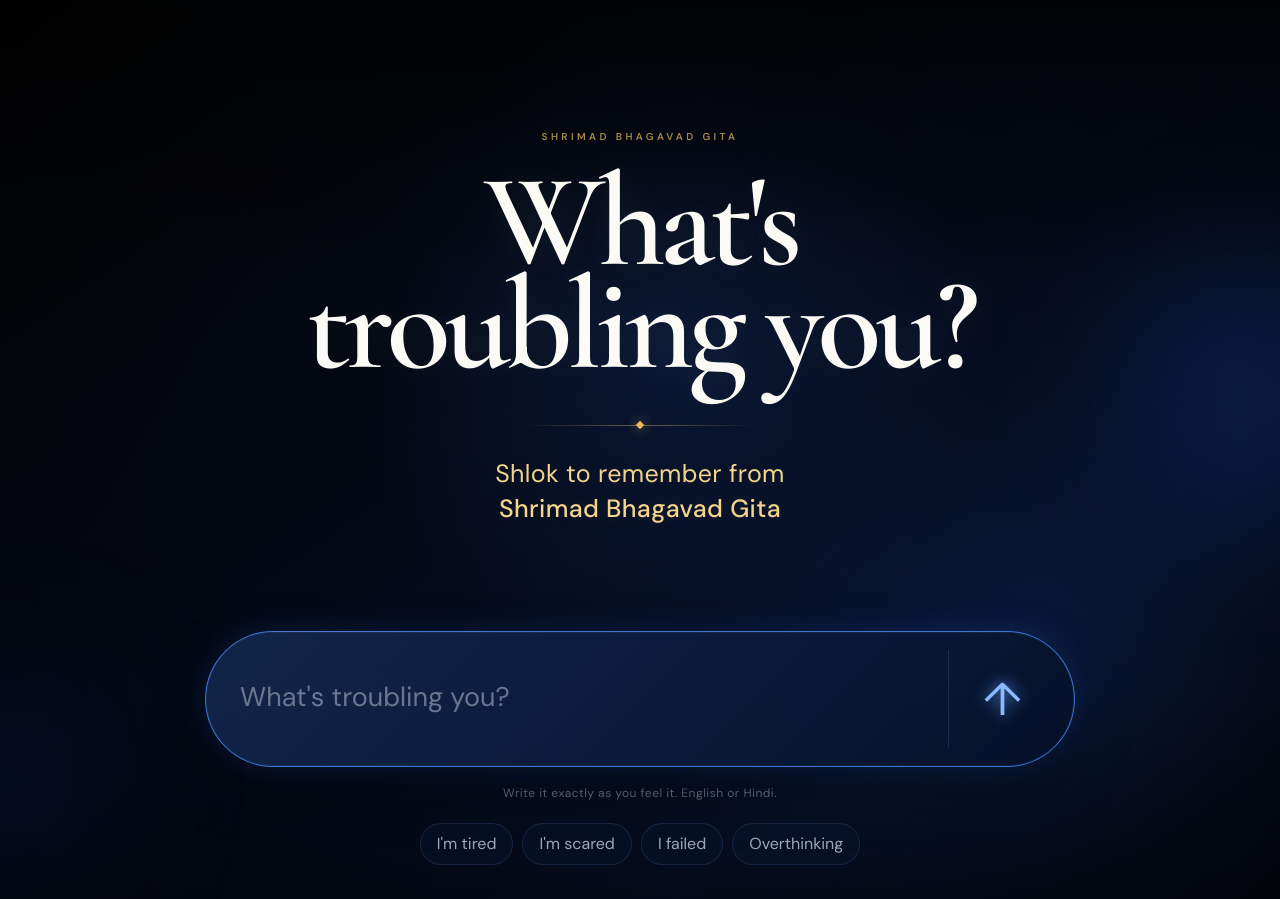
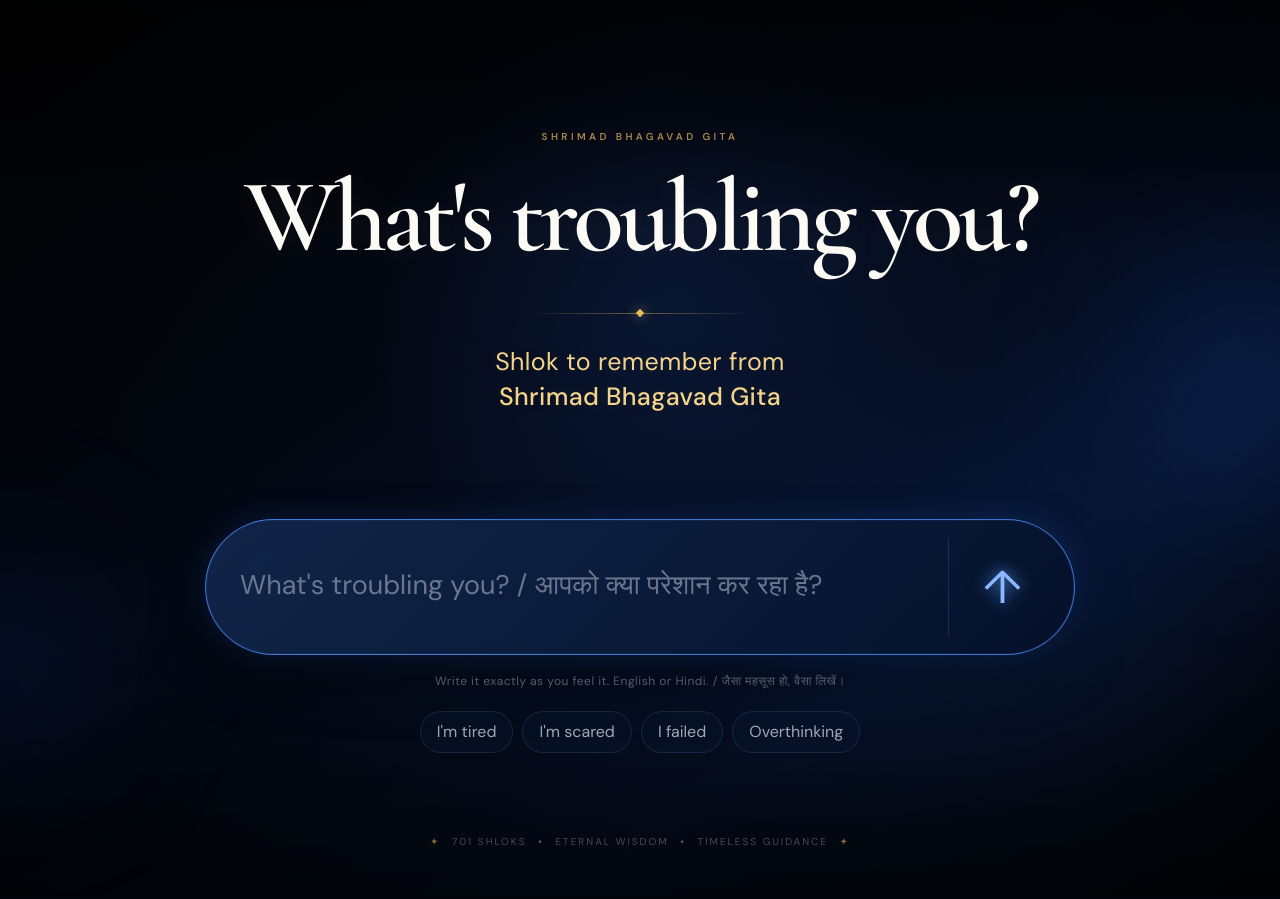
Before and after one commit to iritikarani/gita-reflection, a website: page index.html in a window 1280 px wide. Shown: the top 899 px of the page. Drawn offline with nearby package versions, Linux system fonts and the light colour scheme.

Commit message:
Add files via upload

```diff
--- a/app.js
+++ b/app.js
@@ -64,47 +64,47 @@
   effort: {
     hindi: "अपने कर्म पर ध्यान देना और उसके परिणाम की चिंता में स्वयं को खो न देना इस शिक्षा का एक मुख्य संदेश है।",
     english: "The teaching emphasizes sincere action without allowing attachment to the result to disturb your inner balance.",
-    why: "If you feel tired, this can be a gentle reminder to focus on the step that is in front of you rather than carrying the weight of every future result at once."
+    whyEn: "If you feel tired, this can be a gentle reminder to focus on the step that is in front of you rather than carrying the weight of every future result at once.", whyHi: "अगर आप थका हुआ महसूस कर रहे हैं, तो यह याद दिला सकता है कि अभी आपके सामने जो कदम है, उसी पर ध्यान दें—हर आने वाले परिणाम का बोझ एक साथ उठाने की ज़रूरत नहीं है।"
   },
   mind: {
     hindi: "मन को अभ्यास और संयम के द्वारा धीरे-धीरे स्थिर किया जा सकता है।",
     english: "The teaching points toward steadiness of the mind through practice, discipline and self-awareness.",
-    why: "If your thoughts feel overwhelming, this teaching can remind you that you do not have to solve every thought immediately. Steadiness can be developed one moment at a time."
+    whyEn: "If your thoughts feel overwhelming, this teaching can remind you that you do not have to solve every thought immediately. Steadiness can be developed one moment at a time.", whyHi: "अगर विचार बहुत भारी लग रहे हैं, तो यह याद दिला सकता है कि हर विचार को तुरंत हल करना ज़रूरी नहीं है। मन की स्थिरता धीरे-धीरे, एक-एक पल में विकसित की जा सकती है।"
   },
   fear: {
     hindi: "ज्ञान, आत्मबोध और अपने कर्तव्य पर टिके रहना भय के बीच भी भीतर स्थिरता ला सकता है।",
     english: "The teaching encourages clarity, self-knowledge and steadiness in the face of fear and uncertainty.",
-    why: "When fear is making the future feel larger than the present, this can be a reminder to return to what you can understand and do right now."
+    whyEn: "When fear is making the future feel larger than the present, this can be a reminder to return to what you can understand and do right now.", whyHi: "जब डर भविष्य को वर्तमान से बहुत बड़ा बना देता है, तब यह आपको याद दिला सकता है कि अभी आप जो समझ और कर सकते हैं, उसी पर वापस आएँ।"
   },
   peace: {
     hindi: "शांति बाहरी परिस्थितियों को पूरी तरह नियंत्रित करने से नहीं, बल्कि भीतर की आसक्ति और अस्थिरता को समझने से भी जुड़ी है।",
     english: "The teaching connects peace with understanding desire, attachment and the movements of the mind.",
-    why: "If you are searching for peace, this teaching can invite you to notice what is pulling your mind in different directions and gently return to balance."
+    whyEn: "If you are searching for peace, this teaching can invite you to notice what is pulling your mind in different directions and gently return to balance.", whyHi: "अगर आप शांति खोज रहे हैं, तो यह आपको यह देखने के लिए प्रेरित कर सकता है कि आपका मन किन चीज़ों से अलग-अलग दिशाओं में खिंच रहा है और धीरे-धीरे संतुलन की ओर लौट सकता है।"
   },
   detachment: {
     hindi: "आसक्ति को छोड़ना उदासीन होना नहीं है; यह कर्म करते हुए परिणाम से स्वयं को बाँधने से बचना है।",
     english: "The teaching distinguishes wholehearted action from becoming bound to the outcome of that action.",
-    why: "If you are struggling to let go, this may offer a different way to look at release: you can care deeply and still stop trying to control every outcome."
+    whyEn: "If you are struggling to let go, this may offer a different way to look at release: you can care deeply and still stop trying to control every outcome.", whyHi: "अगर किसी चीज़ को छोड़ना कठिन लग रहा है, तो यह एक अलग दृष्टिकोण दे सकता है: आप किसी चीज़ की गहराई से परवाह करते हुए भी हर परिणाम को नियंत्रित करने की कोशिश छोड़ सकते हैं।"
   },
   knowledge: {
     hindi: "स्पष्ट ज्ञान और आत्मबोध भ्रम के बीच दिशा देने वाले प्रकाश की तरह हैं।",
     english: "The teaching places value on clear understanding and self-knowledge when confusion clouds judgment.",
-    why: "When you do not know what to do, this can be a reminder to pause, seek clarity and separate what you know from what fear is telling you."
+    whyEn: "When you do not know what to do, this can be a reminder to pause, seek clarity and separate what you know from what fear is telling you.", whyHi: "जब समझ नहीं आता कि क्या करना है, तो यह रुकने, स्पष्टता खोजने और जो आप जानते हैं उसे डर की आवाज़ से अलग करने की याद दिला सकता है।"
   },
   duty: {
     hindi: "अपने कर्तव्य और वर्तमान जिम्मेदारी पर ईमानदारी से टिके रहना गीता की केंद्रीय शिक्षाओं में से एक है।",
     english: "The teaching emphasizes sincerely engaging with one's responsibility and present action.",
-    why: "When everything feels too much, narrowing your attention to the responsibility immediately in front of you can make the next step feel more manageable."
+    whyEn: "When everything feels too much, narrowing your attention to the responsibility immediately in front of you can make the next step feel more manageable.", whyHi: "जब सब कुछ बहुत ज़्यादा लगने लगे, तो अपने सामने मौजूद एक जिम्मेदारी पर ध्यान केंद्रित करना अगला कदम थोड़ा आसान बना सकता है।"
   },
   soul: {
     hindi: "गीता आत्मा को शरीर और परिस्थितियों से परे एक गहरे, स्थायी सत्य के रूप में देखती है।",
     english: "The teaching presents the self or soul as deeper than the changing body and circumstances.",
-    why: "If change or loss is weighing on you, this teaching offers the Gita's perspective that what changes outwardly does not define the whole of the self."
+    whyEn: "If change or loss is weighing on you, this teaching offers the Gita's perspective that what changes outwardly does not define the whole of the self.", whyHi: "अगर बदलाव या किसी खोने का दुख मन पर भारी है, तो यह गीता का वह दृष्टिकोण देता है कि बाहरी रूप से बदलने वाली चीज़ें आपके पूरे अस्तित्व को परिभाषित नहीं करतीं।"
   },
   devotion: {
     hindi: "समर्पण और भक्ति के माध्यम से मन को एक गहरे आधार और अर्थ की ओर मोड़ा जा सकता है।",
     english: "The teaching presents devotion and surrender as ways of orienting the mind toward a deeper source of meaning.",
-    why: "If you feel directionless, this can be an invitation to reconnect with what you deeply value rather than measuring yourself only through immediate success."
+    whyEn: "If you feel directionless, this can be an invitation to reconnect with what you deeply value rather than measuring yourself only through immediate success.", whyHi: "अगर आपको दिशा नहीं मिल रही, तो यह आपको उन मूल्यों से फिर जुड़ने का निमंत्रण दे सकता है जो आपके लिए सच में महत्वपूर्ण हैं, बजाय इसके कि आप खुद को केवल तुरंत मिलने वाली सफलता से आँकें।"
   }
 };
 
@@ -137,6 +137,8 @@
 }
 
 function getThemes(text) {
+  // Hindi/Devanagari is supported directly; matching does not require English.
+
   const lower = text.toLowerCase();
   const themes = new Set();
 
@@ -248,7 +250,8 @@
       </div>
       <div class="why">
         <h3>Why this may speak to you</h3>
-        <p>${escapeHtml(g.why)}</p>
+        <p><strong>English:</strong> ${escapeHtml(g.whyEn || g.why || "")}</p>
+        <p><strong>हिंदी:</strong> ${escapeHtml(g.whyHi || "")}</p>
       </div>
       <div class="source">
         Sanskrit and English verse data: Gita Quotes dataset.
--- a/index.html
+++ b/index.html
@@ -19,7 +19,7 @@
     <section class="hero" aria-labelledby="main-title">
       <p class="eyebrow">SHRIMAD BHAGAVAD GITA</p>
 
-      <h1 id="main-title">What's<br><span>troubling you?</span></h1>
+      <h1 id="main-title">What's troubling you?</h1>
 
       <div class="gold-divider" aria-hidden="true"><span></span></div>
 
@@ -35,7 +35,7 @@
           name="trouble"
           rows="1"
           maxlength="600"
-          placeholder="What's troubling you?"
+          placeholder="What's troubling you? / आपको क्या परेशान कर रहा है?"
           aria-describedby="input-help"
           required
         ></textarea>
@@ -45,7 +45,7 @@
         </button>
       </form>
 
-      <p id="input-help" class="hint">Write it exactly as you feel it. English or Hindi.</p>
+      <p id="input-help" class="hint">Write it exactly as you feel it. English or Hindi. / जैसा महसूस हो, वैसा लिखें।</p>
 
       <div class="quick-prompts" aria-label="Example thoughts">
         <button type="button" data-prompt="I'm tired and overwhelmed.">I'm tired</button>
--- a/styles.css
+++ b/styles.css
@@ -403,3 +403,19 @@
   html { scroll-behavior: auto; }
   * { animation: none !important; transition: none !important; }
 }
+
+
+/* Gita Reflection updates */
+#main-title {
+  white-space: nowrap;
+  font-size: clamp(52px, 8.2vw, 104px);
+  line-height: .9;
+}
+.meaning h3, .why h3 { letter-spacing: .01em; }
+.why p { margin-bottom: 12px; }
+@media (max-width: 600px) {
+  #main-title {
+    font-size: clamp(42px, 12.5vw, 68px);
+    letter-spacing: -.055em;
+  }
+}
```
Also changed, not shown: README.md.
